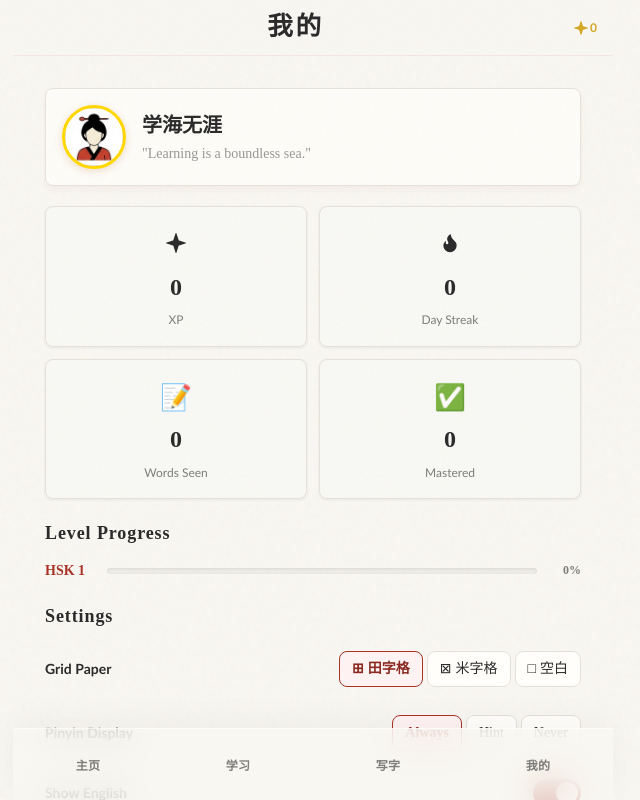
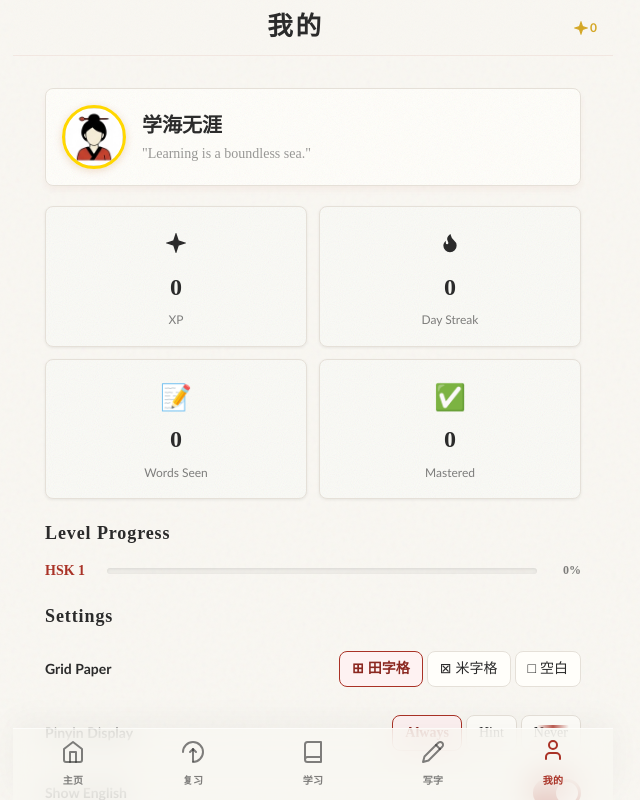
Before and after one commit to njytim-cyber/hsk-app, a React (Vite) app: page /me in a window 1280 px wide. Shown: the whole page, without its empty margins (327-967 px from the left). Built offline with nearby package versions, Linux system fonts and the light colour scheme; no server answers.

Commit message:
feat(ui): implement navigation coalescence with 5-tab svg icons

```diff
--- a/src/components/layout/AppShell.css
+++ b/src/components/layout/AppShell.css
@@ -190,7 +190,8 @@
 }
 
 .nav-label {
-    font-size: var(--text-xs);
+    font-size: 10px;
+    /* Reduced slightly to fit 5 items comfortably */
     font-weight: var(--font-semibold);
-    letter-spacing: 0.03em;
+    letter-spacing: 0.02em;
 }
--- a/src/components/layout/BottomNav.tsx
+++ b/src/components/layout/BottomNav.tsx
@@ -1,10 +1,56 @@
 import { NavLink } from 'react-router-dom'
 
 const navItems = [
-    { path: '/', icon: '', label: '主页' },
-    { path: '/learn', icon: '', label: '学习' },
-    { path: '/write', icon: '', label: '写字' },
-    { path: '/profile', icon: '', label: '我的' }
+    {
+        path: '/',
+        label: '主页',
+        icon: (
+            <svg width="24" height="24" viewBox="0 0 24 24" fill="none" stroke="currentColor" strokeWidth="2" strokeLinecap="round" strokeLinejoin="round">
+                <path d="m3 9 9-7 9 7v11a2 2 0 0 1-2 2H5a2 2 0 0 1-2-2z" />
+                <polyline points="9 22 9 12 15 12 15 22" />
+            </svg>
+        )
+    },
+    {
+        path: '/review',
+        label: '复习',
+        icon: (
+            <svg width="24" height="24" viewBox="0 0 24 24" fill="none" stroke="currentColor" strokeWidth="2" strokeLinecap="round" strokeLinejoin="round">
+                <path d="M2 12c0-5.5 4.5-10 10-10s10 4.5 10 10-4.5 10-10 10" />
+                <path d="m15 12-3-3-3 3" />
+                <path d="M12 9v12" />
+            </svg>
+        )
+    },
+    {
+        path: '/learn',
+        label: '学习',
+        icon: (
+            <svg width="24" height="24" viewBox="0 0 24 24" fill="none" stroke="currentColor" strokeWidth="2" strokeLinecap="round" strokeLinejoin="round">
+                <path d="M4 19.5v-15A2.5 2.5 0 0 1 6.5 2H20v20H6.5a2.5 2.5 0 0 1 0-5H20" />
+            </svg>
+        )
+    },
+    {
+        path: '/write',
+        label: '写字',
+        icon: (
+            <svg width="24" height="24" viewBox="0 0 24 24" fill="none" stroke="currentColor" strokeWidth="2" strokeLinecap="round" strokeLinejoin="round">
+                <path d="M17 3a2.85 2.83 0 1 1 4 4L7.5 20.5 2 22l1.5-5.5Z" />
+                <path d="m15 5 4 4" />
+            </svg>
+        )
+    },
+    {
+        path: '/me',
+        label: '我的',
+        icon: (
+            <svg width="24" height="24" viewBox="0 0 24 24" fill="none" stroke="currentColor" strokeWidth="2" strokeLinecap="round" strokeLinejoin="round">
+                <path d="M19 21v-2a4 4 0 0 0-4-4H9a4 4 0 0 0-4 4v2" />
+                <circle cx="12" cy="7" r="4" />
+            </svg>
+        )
+    }
 ]
 
 export function BottomNav() {
```
